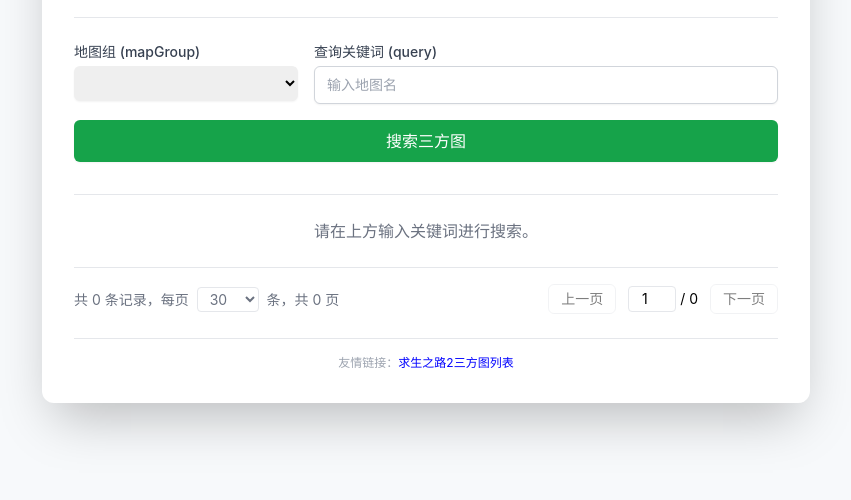
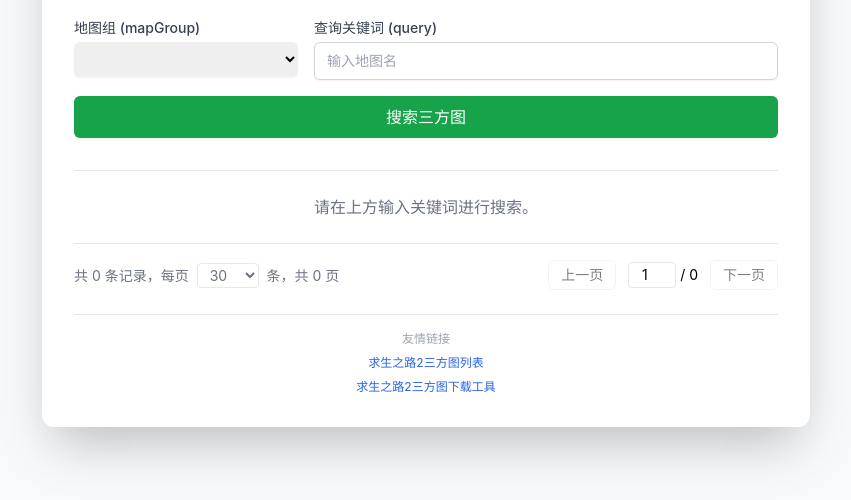
Before and after one commit to Nyasers/thirdparty-maps-downloader, a website with bundled scripts: page assets/search/index.html in a window 1280 px wide. Shown: the part 246-746 px from the top of the page, without its empty margins (214-1065 px from the left). Built offline with nearby package versions, Linux system fonts and the light colour scheme.

Commit message:
docs(assets/search): 更新友情链接样式并新增下载工具链接
修改友情链接的HTML结构，将链接单独成行并添加蓝色样式
新增求生之路2三方图下载工具的友情链接

```diff
--- a/assets/search/index.html
+++ b/assets/search/index.html
@@ -85,8 +85,9 @@
             </div>
         </div>
 
-        <p class="mt-6 text-xs text-gray-400 text-center border-t pt-4">友情链接：<a href='https://l4d2server.com/map'
-                style='color:blue'>求生之路2三方图列表</a></p>
+        <p class="mt-6 text-xs text-gray-400 text-center border-t pt-4">友情链接</p>
+        <p class="mt-2 text-xs text-blue-600 text-center"><a href='https://l4d2server.com/map'>求生之路2三方图列表</a></p>
+        <p class="mt-2 text-xs text-blue-600 text-center"><a href='https://maps.nyase.ru/dl-nmd'>求生之路2三方图下载工具</a></p>
     </div>
 
     <script type="module" src="./script.js"></script>
```
